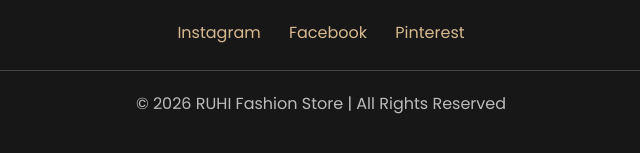
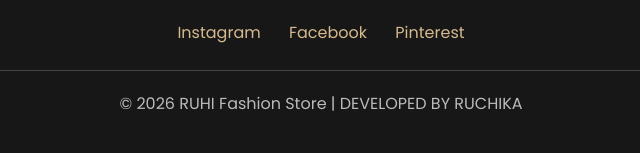
Before and after one commit to cselabmine/RUHI., a plain HTML site: page index.html in a window 1280 px wide. Shown: the part 3570-3723 px from the top of the page, 319-959 px from the left. Drawn offline with nearby package versions, Linux system fonts and the light colour scheme.

Commit message:
Add developer credit to footer
Updated the footer to include developer credit.

```diff
--- a/index.html
+++ b/index.html
@@ -146,7 +146,7 @@
         <a href="#">Facebook</a>
         <a href="#">Pinterest</a>
     </div>
-    <p class="copyright">© 2026 RUHI Fashion Store | All Rights Reserved</p>
+    <p class="copyright">© 2026 RUHI Fashion Store | DEVELOPED BY RUCHIKA</p>
 </footer>
 
 <script src="1script.js"></script>
```
